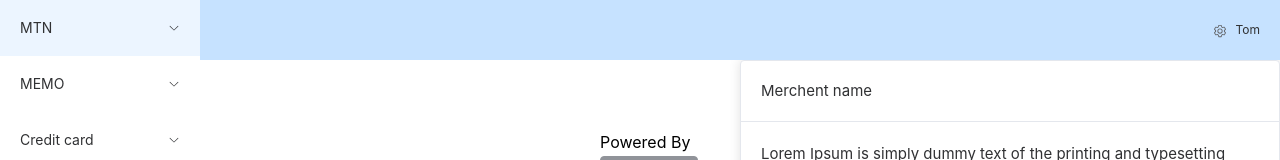
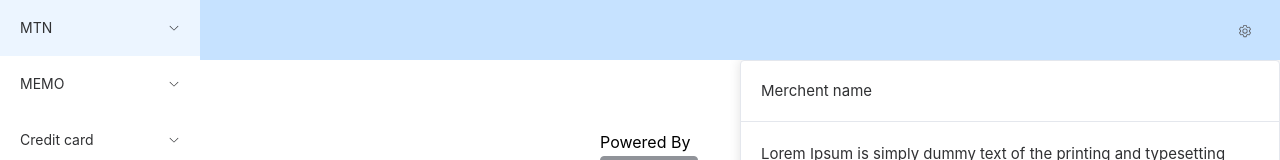
Before and after one commit to abhishekhexafoldtech/remcash-payment-getway, a Vue app: page / in a window 1280 px wide. Shown: the top 160 px of the page. Built offline with nearby package versions, Linux system fonts and the light colour scheme.

Commit message:
Update Mvp.vue

```diff
--- a/src/views/Mvp.vue
+++ b/src/views/Mvp.vue
@@ -48,7 +48,7 @@
                 </el-dropdown-menu>
               </template>
             </el-dropdown>
-            <span>Tom</span>
+
           </div>
         </el-header>
 
```
